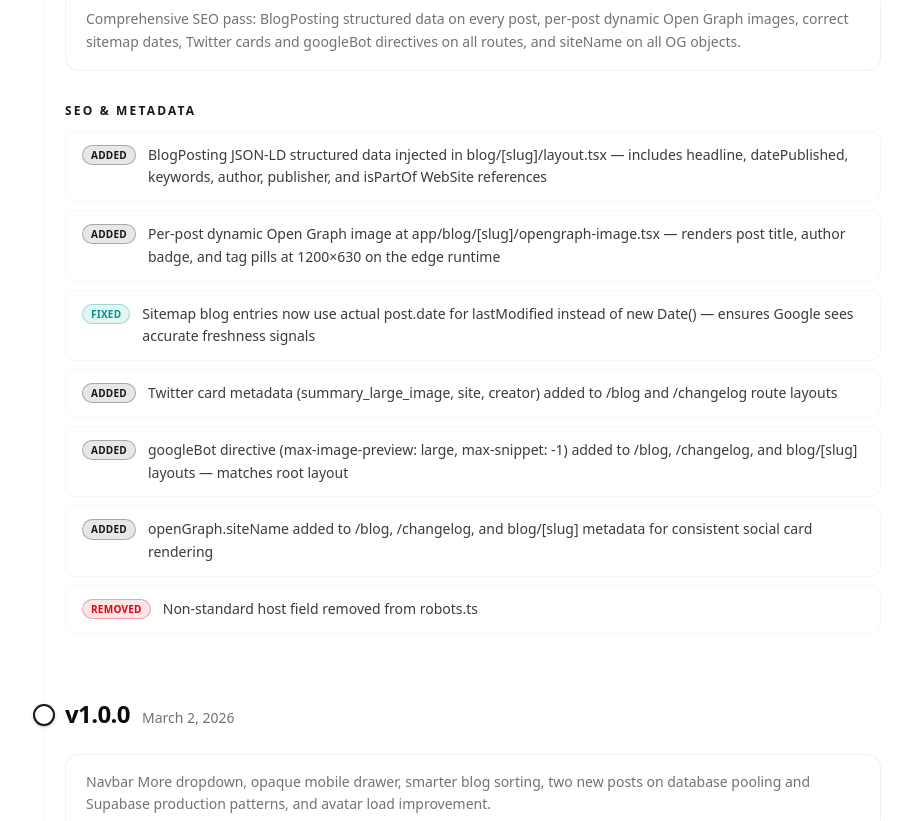
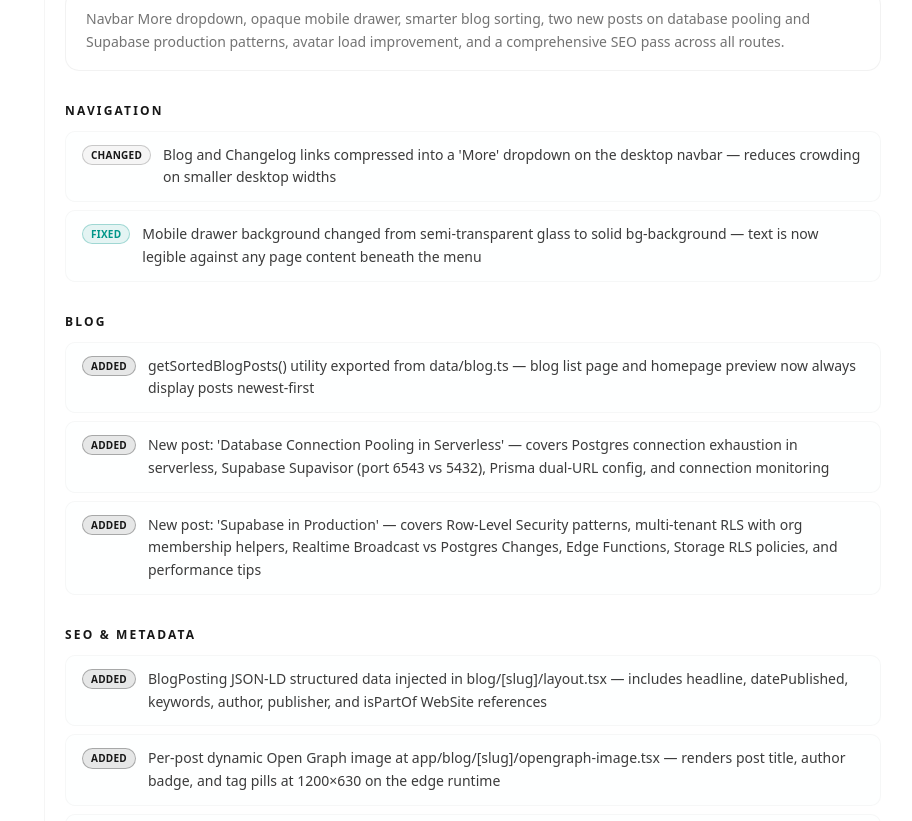
Before and after one commit to tanamaroby/next-portfolio, a Next.js app: page /changelog in a window 1280 px wide. Shown: the part 380-1201 px from the top of the page, without its empty margins (183-1095 px from the left). Built offline with nearby package versions, Linux system fonts and the light colour scheme.

Commit message:
chore: update version to 1.0.0; revise changelog entries and enhance SEO metadata

```diff
--- a/data/changelog.ts
+++ b/data/changelog.ts
@@ -19,51 +19,10 @@ export interface ChangelogVersion {
 
 export const CHANGELOG: ChangelogVersion[] = [
   {
-    version: "1.1.0",
-    date: "2026-03-02",
-    summary:
-      "Comprehensive SEO pass: BlogPosting structured data on every post, per-post dynamic Open Graph images, correct sitemap dates, Twitter cards and googleBot directives on all routes, and siteName on all OG objects.",
-    groups: [
-      {
-        title: "SEO & Metadata",
-        entries: [
-          {
-            type: "added",
-            text: "BlogPosting JSON-LD structured data injected in blog/[slug]/layout.tsx — includes headline, datePublished, keywords, author, publisher, and isPartOf WebSite references",
-          },
-          {
-            type: "added",
-            text: "Per-post dynamic Open Graph image at app/blog/[slug]/opengraph-image.tsx — renders post title, author badge, and tag pills at 1200×630 on the edge runtime",
-          },
-          {
-            type: "fixed",
-            text: "Sitemap blog entries now use actual post.date for lastModified instead of new Date() — ensures Google sees accurate freshness signals",
-          },
-          {
-            type: "added",
-            text: "Twitter card metadata (summary_large_image, site, creator) added to /blog and /changelog route layouts",
-          },
-          {
-            type: "added",
-            text: "googleBot directive (max-image-preview: large, max-snippet: -1) added to /blog, /changelog, and blog/[slug] layouts — matches root layout",
-          },
-          {
-            type: "added",
-            text: "openGraph.siteName added to /blog, /changelog, and blog/[slug] metadata for consistent social card rendering",
-          },
-          {
-            type: "removed",
-            text: "Non-standard host field removed from robots.ts",
-          },
-        ],
-      },
-    ],
-  },
-  {
     version: "1.0.0",
     date: "2026-03-02",
     summary:
-      "Navbar More dropdown, opaque mobile drawer, smarter blog sorting, two new posts on database pooling and Supabase production patterns, and avatar load improvement.",
+      "Navbar More dropdown, opaque mobile drawer, smarter blog sorting, two new posts on database pooling and Supabase production patterns, avatar load improvement, and a comprehensive SEO pass across all routes.",
     groups: [
       {
         title: "Navigation",
@@ -92,6 +51,39 @@ export const CHANGELOG: ChangelogVersion[] = [
           {
             type: "added",
             text: "New post: 'Supabase in Production' — covers Row-Level Security patterns, multi-tenant RLS with org membership helpers, Realtime Broadcast vs Postgres Changes, Edge Functions, Storage RLS policies, and performance tips",
+          },
+        ],
+      },
+      {
+        title: "SEO & Metadata",
+        entries: [
+          {
+            type: "added",
+            text: "BlogPosting JSON-LD structured data injected in blog/[slug]/layout.tsx — includes headline, datePublished, keywords, author, publisher, and isPartOf WebSite references",
+          },
+          {
+            type: "added",
+            text: "Per-post dynamic Open Graph image at app/blog/[slug]/opengraph-image.tsx — renders post title, author badge, and tag pills at 1200×630 on the edge runtime",
+          },
+          {
+            type: "added",
+            text: "Twitter card metadata (summary_large_image, site, creator) added to /blog and /changelog route layouts",
+          },
+          {
+            type: "added",
+            text: "googleBot directive (max-image-preview: large, max-snippet: -1) added to /blog, /changelog, and blog/[slug] layouts — matches root layout",
+          },
+          {
+            type: "added",
+            text: "openGraph.siteName added to /blog, /changelog, and blog/[slug] metadata for consistent social card rendering",
+          },
+          {
+            type: "fixed",
+            text: "Sitemap blog entries now use actual post.date for lastModified instead of new Date() — ensures Google sees accurate freshness signals",
+          },
+          {
+            type: "removed",
+            text: "Non-standard host field removed from robots.ts",
           },
         ],
       },
--- a/package.json
+++ b/package.json
@@ -1,6 +1,6 @@
 {
   "name": "next-portfolio",
-  "version": "1.1.0",
+  "version": "1.0.0",
   "private": true,
   "scripts": {
     "dev": "next dev",
```
Also changed, not shown: 1 other file (tests, documents, lock files or other folders).
